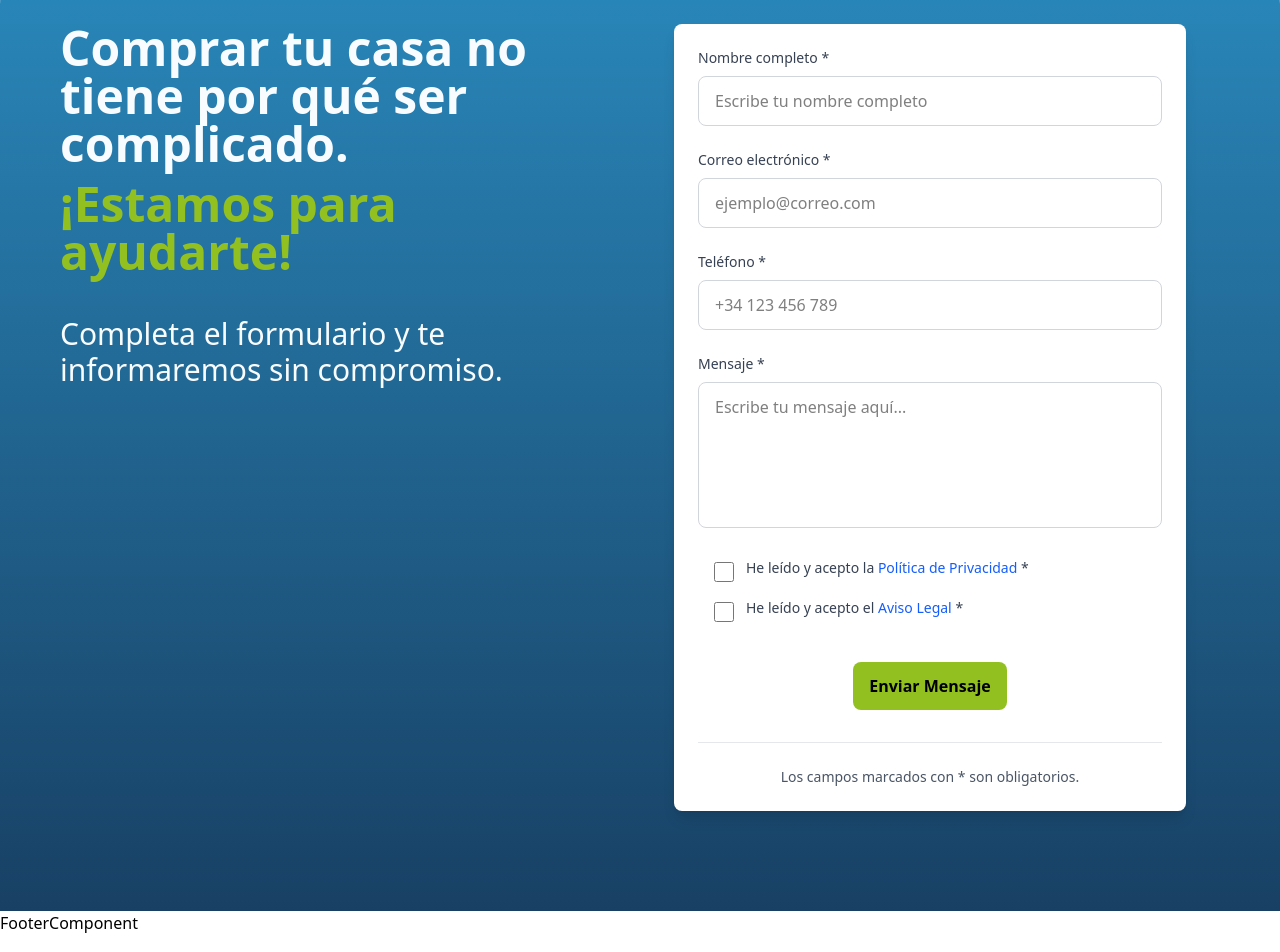
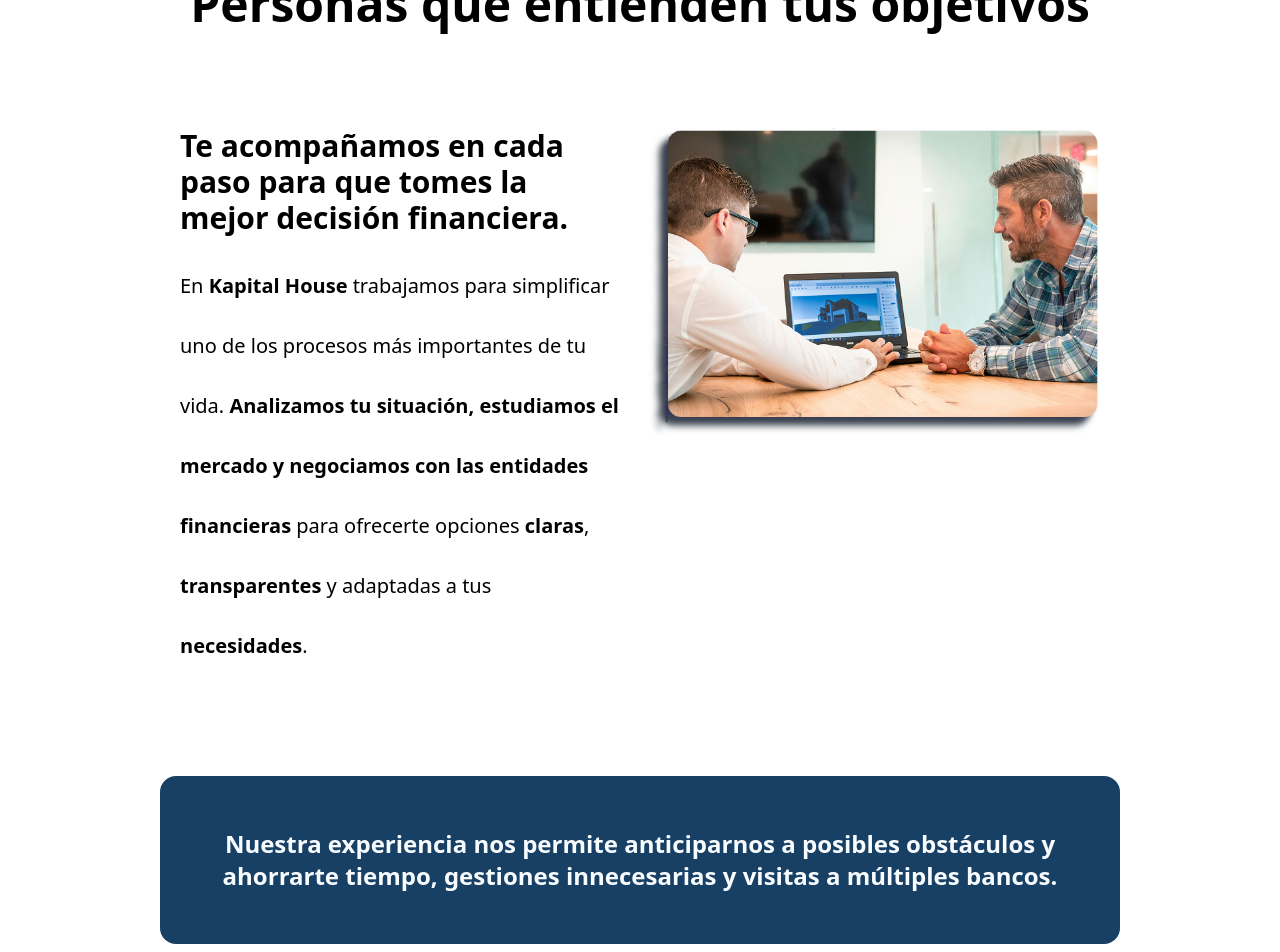
Before and after one commit to pamonge/kapitalHouse, a React (Vite) app: page /us in a window 1280 px wide. Shown: the part 200-1152 px from the top of the page. Built offline with nearby package versions, Linux system fonts and the light colour scheme.

Commit message:
Add: UsComponent

```diff
--- a/src/components/contact/ContactContainerComponent.tsx
+++ b/src/components/contact/ContactContainerComponent.tsx
@@ -3,7 +3,7 @@ import { FormComponent } from './FormComponent'
 
 export const ContactContainerComponent: React.FC = () => {
   return (
-    <div className='flex max-md:flex-col bg-kapital-gradientform rounded-t-[5rem] px-15 py-25 justify-between'>
+    <div className='flex max-md:flex-col bg-kapital-gradientform rounded-t-[5rem] px-15 py-25 justify-between relative z-10'>
         <div className='flex flex-col gap-10 lg:w-1/2 text-kapital-white'>
             <div className='flex flex-col gap-3 text-5xl font-bold '>
                 <p>
--- a/src/components/general/BlueBannerComponent.tsx
+++ b/src/components/general/BlueBannerComponent.tsx
@@ -8,9 +8,14 @@ export const BlueBannerComponent: React.FC<blueBannerProps> = ({ content, lnkCom
             <div>
                 { content }
             </div>
-            <div>
-                { lnkComponent }
-            </div>
+            {
+              lnkComponent ?
+                <div>
+                  { lnkComponent }
+                </div>
+              : ''
+            }
+
 
         </div>
     </div>
--- a/src/components/homecomponents/CreditSecurityComponent.tsx
+++ b/src/components/homecomponents/CreditSecurityComponent.tsx
@@ -2,6 +2,7 @@ import React from 'react'
 import { LinkComponent } from '../navigation/LinkComponent'
 import kHImg from '../../assets/img/creditSecurity/KHImage.png'
 import { type linkProps } from '../../types/grlInterfaces'
+import { RotatingTextsComponent } from './RotatingTextComponent'
 
 export const CreditSecurityComponent: React.FC = () => {
   const data: linkProps = {
@@ -12,8 +13,7 @@ export const CreditSecurityComponent: React.FC = () => {
   return (
     <div className='flex flex-col gap-20 py-20'>
       <div className='flex flex-col text-5xl font-extrabold text-center gap-3'>
-        <h3>La financiación que sueñas con</h3>
-        <h3 className='text-kapital-lightbue' >la seguridad que buscas</h3>
+        <RotatingTextsComponent />
       </div>
       <div className='flex max-lg:flex-col gap-7'>
         <div className='flex flex-col text-2xl gap-7 '>
--- a/src/components/homecomponents/OurServicesComponent.tsx
+++ b/src/components/homecomponents/OurServicesComponent.tsx
@@ -4,16 +4,18 @@ import { LongCardContainerComponent } from '../general/LongCardContainerComponen
 import { longCardData } from '../../data/grlData'
 import { LinkComponent } from '../navigation/LinkComponent'
 import { GRL_STYLES } from '../../styles/generalStyles'
+import { SlideIn } from 'react-animate-components-ts'
 
 export const OurServicesComponent: React.FC = () => {
   return (
     <div className='flex flex-col gap-20 bg-right bg-no-repeat justify-center py-15' style={{ backgroundImage: `url(${backGroundLogo})` }} >
         <p className='text-center text-5xl font-extrabold ' >Nuestros servicios incluyen</p>
         <div className='flex max-lg:flex-col justify-around w-full ' >
-          <div className='w-1/2'>
+          <div className='lg:w-1/2'>
             <LongCardContainerComponent cardDataProp={longCardData} />
           </div>
-          <div className='flex flex-col justify-center items-center gap-15' >
+          <SlideIn from='right' right={300} type='tween' duration={0.7} delay={1.6} revealInView={true} animateOnce={false} >
+            <div className='flex flex-col justify-center items-center gap-15 p-15' >
               <p className='text-4xl font-bold text-kapital-lightbue ' >¡y mucho más!</p>
               <LinkComponent
                 lnk='/contact'
@@ -21,6 +23,8 @@ export const OurServicesComponent: React.FC = () => {
                 styles={`${GRL_STYLES.defaulLinkComp} bg-kapital-blue rounded-xl text-kapital-white  `}
               />
             </div>
+          </SlideIn>
+
         </div>
     </div>
   )
--- /dev/null
+++ b/src/components/homecomponents/RotatingTextComponent.tsx
@@ -0,0 +1,38 @@
+import { useState, useEffect } from 'react';
+
+export const RotatingTextsComponent: React.FC = () => {
+  const texts = [
+    'la seguridad que buscas',
+    'las mejores condiciones',
+    'el asesoramiento que necesitas'
+  ];
+
+  const [currentIndex, setCurrentIndex] = useState(0);
+
+  useEffect(() => {
+    const interval = setInterval(() => {
+      setCurrentIndex((prev) => (prev + 1) % texts.length);
+    }, 3000);
+
+    return () => clearInterval(interval);
+  }, []);
+
+  return (
+    <div className='flex flex-col text-5xl font-extrabold text-center gap-3'>
+      <h3>La financiación que sueñas con</h3>
+
+      <div className='relative h-[1.2em]'> {/* Ajusta la altura según necesites */}
+        {texts.map((text, index) => (
+          <h3
+            key={index}
+            className={`text-kapital-lightbue absolute inset-0 transition-opacity duration-500 ${
+              index === currentIndex ? 'opacity-100' : 'opacity-0'
+            }`}
+          >
+            {text}
+          </h3>
+        ))}
+      </div>
+    </div>
+  );
+};
--- /dev/null
+++ b/src/components/us/ActingIndependentComponent.tsx
@@ -0,0 +1,12 @@
+import React from 'react'
+import comoActuamos from '../../assets/us/comoActuamos.png'
+
+export const ActingIndependentComponent: React.FC = () => {
+  return (
+    <div className='flex w-full h-200 justify-center items-center -mb-20 z-10 ' style={{ backgroundImage: `url(${comoActuamos})` }} >
+        <p className='text-5xl font-bold text-kapital-white text-center w-2/3 ' >
+            Actuamos de forma independiente, poniendo siempre tus intereses en primer lugar.
+        </p>
+    </div>
+  )
+}
--- /dev/null
+++ b/src/components/us/UsContainerComponent.tsx
@@ -0,0 +1,41 @@
+import React from 'react'
+import { DescriptionComponent } from '../general/DescriptionComponent'
+import twoManLaptop from '../../assets/us/twoManLaptop.png'
+import { BlueBannerComponent } from '../general/BlueBannerComponent'
+import { ActingIndependentComponent } from './ActingIndependentComponent'
+
+export const UsContainerComponent: React.FC = () => {
+  return (
+    <div >
+        <div className='container '>
+            <DescriptionComponent
+                title='Personas que entienden tus objetivos'
+                leftSide={
+                    <div className='flex flex-col gap-5 '>
+                        <p className='text-3xl font-bold' >
+                            Te acompañamos en cada paso para que tomes la mejor decisión financiera.
+                        </p>
+                        <p className='text-xl leading-15' >
+                            En <strong>Kapital House</strong> trabajamos para simplificar uno de los procesos más importantes de tu vida. <strong>Analizamos tu situación, estudiamos el mercado y negociamos con las entidades financieras</strong> para ofrecerte opciones <strong>claras</strong>, <strong>transparentes</strong> y adaptadas a tus <strong>necesidades</strong>.
+                        </p>
+                    </div>
+                }
+                rightSide={
+                    <img className='img-shadow-drop-left' src={twoManLaptop} alt='/imagen de nosotros' />
+                }
+            />
+
+            <BlueBannerComponent
+                content={
+                    <p className='text-2xl' >
+                        Nuestra experiencia nos permite anticiparnos a posibles obstáculos y ahorrarte tiempo, gestiones innecesarias y visitas a múltiples bancos.
+                    </p>
+                }
+            />
+        </div>
+
+        <ActingIndependentComponent />
+
+    </div>
+  )
+}
--- a/src/index.css
+++ b/src/index.css
@@ -44,11 +44,11 @@ body {
 }
 
 .img-shadow-drop-left {
-  filter: drop-shadow(-8px 8px 5px rgba(40, 50, 60, 0.9));
+  filter: drop-shadow(-8px 8px 3px rgba(40, 50, 60, 0.9));
 }
 
 .img-shadow-drop-right {
-  filter: drop-shadow(8px 8px 5px rgba(40, 50, 60, 0.9));
+  filter: drop-shadow(8px 8px 3px rgba(40, 50, 60, 0.9));
 }
 
 .img-shadow-drop-blue {
--- a/src/pages/UsPage.tsx
+++ b/src/pages/UsPage.tsx
@@ -1,7 +1,10 @@
 import React from "react";
+import { UsContainerComponent } from "../components/us/UsContainerComponent";
 
 export const UsPage: React.FC = () => {
   return (
-    <div>UsPage</div>
+    <div className="page" >
+      <UsContainerComponent />
+    </div>
   )
 }
```
Lines whose indentation alone changed are shown as unchanged.
